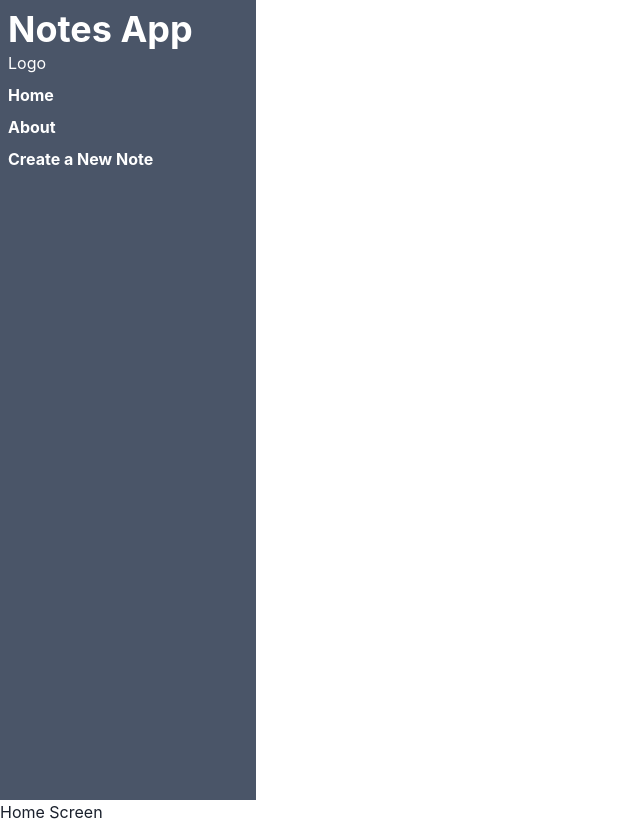
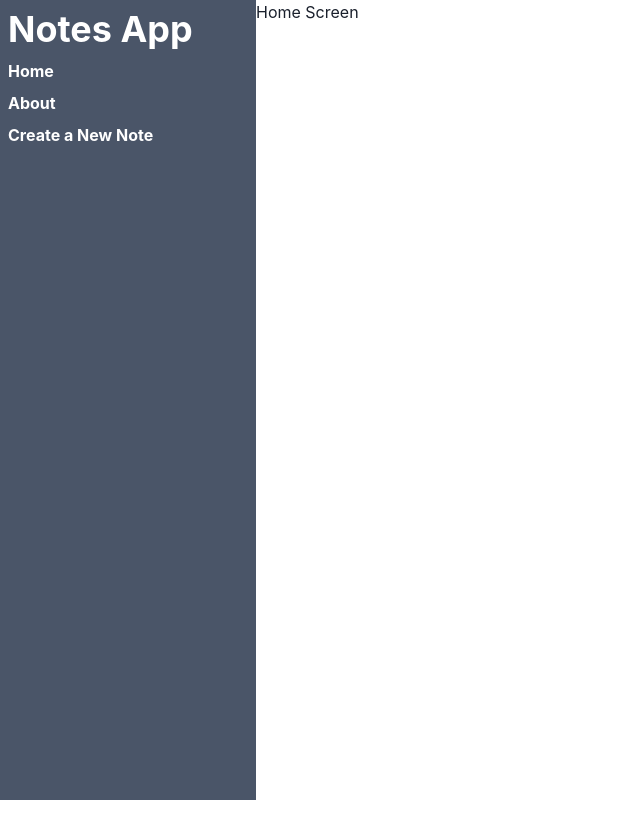
Before and after one commit to alvinrumbaoa/day1-noteapp, a React (Create React App) app in the folder client/: page / in a window 1280 px wide. Shown: the whole page, without its empty margins (0-640 px from the left). After the commit the page ends 800 px from the top, so only its background shows below. Built offline with nearby package versions, Linux system fonts and the light colour scheme.

Commit message:
working components

```diff
--- a/client/package.json
+++ b/client/package.json
@@ -8,12 +8,14 @@
     "@emotion/styled": "^11.9.3",
     "@fontsource/inter": "^4.5.11",
     "@fontsource/poppins": "^4.5.8",
+    "@reach/router": "^1.3.4",
     "@testing-library/jest-dom": "^5.16.4",
     "@testing-library/react": "^13.3.0",
     "@testing-library/user-event": "^13.5.0",
     "framer-motion": "^6.3.15",
     "react": "^18.2.0",
     "react-dom": "^18.2.0",
+    "react-helmet": "^6.1.0",
     "react-router-dom": "^6.3.0",
     "react-scripts": "5.0.1",
     "web-vitals": "^2.1.4"
--- a/client/src/App.js
+++ b/client/src/App.js
@@ -3,38 +3,26 @@ import Nav from './components/Nav'
 import Home from './components/Home'
 import CreateNote from './components/CreateNote'
 import UpdateNote from './components/UpdateNote'
+import NoPage from './components/NoPage'
 import About from './components/About'
-import {
-  BrowserRouter as Router,
-  Switch,
-  Route,
-  Link
-} from "react-router-dom";
+import { Box, Flex, Heading, Text } from '@chakra-ui/react'
+import { Routes, Route } from "react-router-dom";
 
 function App() {
   return (
-    <div className="App">
+    <Box d="flex">
+      <Flex>
         <Nav/>
+          <Routes>
+            <Route path="/" element={<Home/>}/>
+            <Route path="about" element={<About/>}/>
+            <Route path="create" element={<CreateNote/>}/>
+            <Route path="*" element={<NoPage />} />
+          </Routes>
 
+      </Flex>
 
-        <Switch>
-          <Route path="/">
-            <Home/>
-          </Route>
-          <Route path="/about">
-            <About/>
-          </Route>
-          <Route path="/new">
-            <CreateNote/>
-          </Route>
-          <Route path="/edit">
-            <UpdateNote/>
-          </Route>
-
-        </Switch>
-
-
-   </div>
+   </Box>
   );
 }
 
--- a/client/src/components/Home.js
+++ b/client/src/components/Home.js
@@ -8,4 +8,4 @@ const Home = () => {
 	)
 }
 
-export default Home
+export default Home;
--- a/client/src/components/Nav.jsx
+++ b/client/src/components/Nav.jsx
@@ -1,16 +1,17 @@
 import React from 'react'
 import { Box , Text, Heading, Hide, Show} from '@chakra-ui/react'
-import { Link } from "react-router-dom";
+import {Link, Outlet} from 'react-router-dom';
 const Nav = () => {
 	return (
 		<Box p={2} bg='gray.600' color='white' h="100vh" justify='center' w="20%">
 			<Hide below='md'><Heading >Notes App</Heading></Hide>
-			<Show above='sm'>Logo</Show>
+
 			<Text mt={2} fontWeight="bold"><Link to="/">Home</Link></Text>
 			<Text mt={2} fontWeight="bold"><Link to="/about">About</Link></Text>
-			<Text mt={2} fontWeight="bold"><Link to="/new">Create a New Note</Link></Text>
+			<Text mt={2} fontWeight="bold"><Link to="/create">Create a New Note</Link></Text>
+			<Outlet />
+		</Box>
 
-		</Box>
 	)
 }
 
--- /dev/null
+++ b/client/src/components/NoPage.js
@@ -0,0 +1,11 @@
+import React from 'react'
+
+const NoPage = () => {
+	return (
+		<div>
+				<h1>404 Not Found</h1>
+		</div>
+	)
+}
+
+export default NoPage
```
Also changed, not shown: 1 other file (tests, documents, lock files or other folders).
